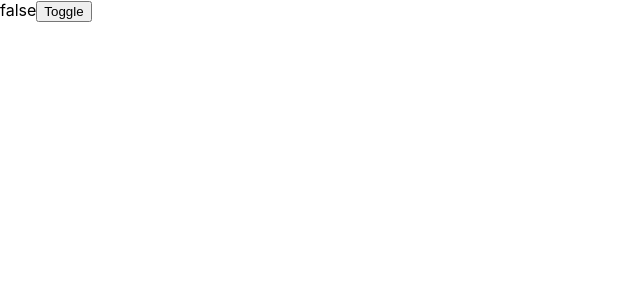
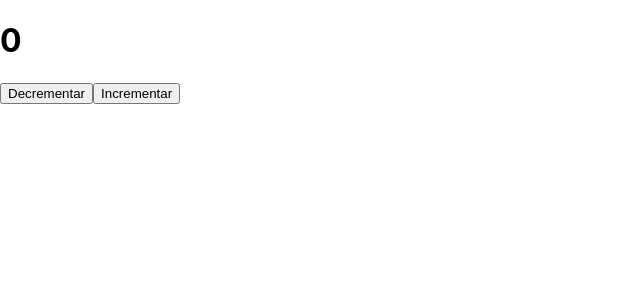
Before and after one commit to Rubenmt93/React-Context, a React (Create React App) app: page / in a window 1280 px wide. Shown: the top 300 px of the page, without its empty margins (0-640 px from the left). Built offline with nearby package versions, Linux system fonts and the light colour scheme.

Commit message:
El problema de Context

```diff
--- a/src/App.js
+++ b/src/App.js
@@ -1,37 +1,45 @@
-import { Component, createContext, useContext, useState } from "react";
+import { Component, createContext, useContext, useState, memo } from "react";
 
-const Context = createContext({ valor: false, toggle: () => {}})
+const Context = createContext()
 const Provider = ({children}) => {
-  const [valor , setValor] = useState(false)
-  const value= {
-    valor,
-    toggle: () => setValor(!valor)
-  }
+ const [contador,setContador]= useState(0)
+ const incrementar=() => setContador(contador +1)
+ const decrementar=() => setContador(contador -1)
   return(
-    <Context.Provider value={value}>
+    <Context.Provider value={{contador, decrementar, incrementar}}>
       {children}
     </Context.Provider>
   )
 }
-
-const Componente = () => {
-  const {valor, toggle} = useContext(Context)
-
-  return(
-    <div>
-      <label>{valor.toString()}</label>
-      <button onClick={toggle}>Toggle</button>
-    </div>
+const Incrementar = memo(() => {
+  console.log('incrementar');
+  const {incrementar}= useContext(Context)
+  return (
+    <button onClick={incrementar}> Incrementar</button>
+  )
+})
+const Decrementar = memo(() => {
+  console.log('decrementar');
+  const {decrementar}= useContext(Context)
+  return (
+    <button onClick={decrementar}> Decrementar</button>
+  )
+})
+const Label = () => {
+  console.log('label');
+  const {contador}= useContext(Context)
+  return (
+  <h1>{contador}</h1>
   )
 }
 function App() {
   return (
-    <div>
-      <Provider>
-        <Componente></Componente>
-      </Provider>
-    </div>
-  );
+    <Provider>
+      <Label></Label>
+      <Decrementar></Decrementar>
+      <Incrementar></Incrementar>
+    </Provider>
+  )
 }
 
 export default App;
```
Also changed, not shown: src/2-updateState.js (added, +37 -0 lines).
